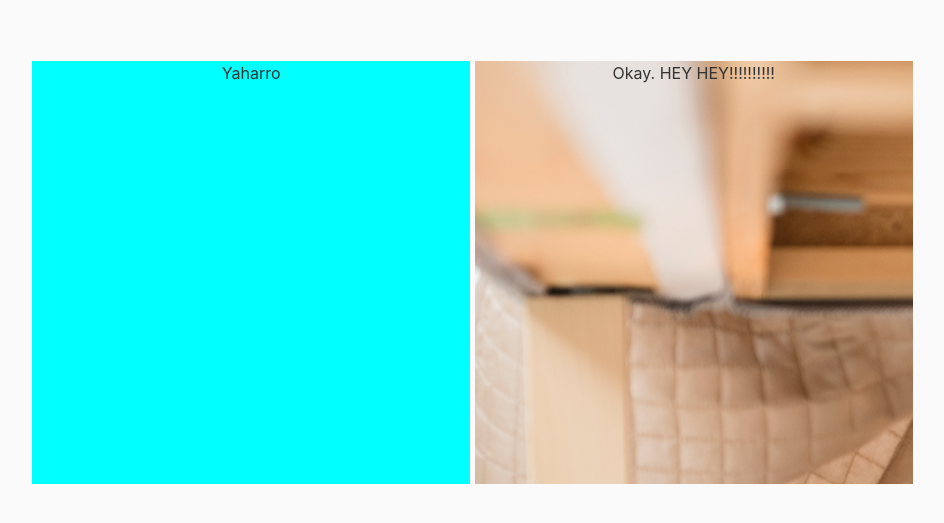
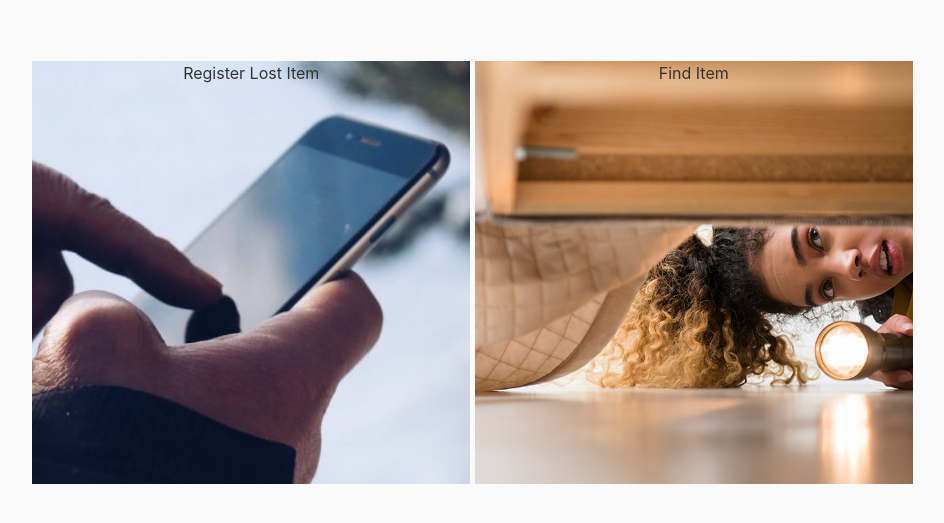
Before and after one commit to Harshitalakhotiya/LostAndFOund, a Django app: page / in a window 1280 px wide. Shown: the part 56-579 px from the top of the page, without its empty margins (160-1104 px from the left). Run offline with Django 3.2, Linux system fonts and the light colour scheme; a user stored in the database is signed in; some libraries are stand-ins or nearby versions.

Commit message:
Update at 6:41

```diff
--- a/found/static/found/home.css
+++ b/found/static/found/home.css
@@ -12,8 +12,20 @@
     background-image: url('assets/lost_item.jpg');
 }
 
+.register-lost-item{
+    background-image: url('assets/register_lost.jpg');
+}
+
 .register-lost-item, .find-item{
     display: inline-block;
     width: 40%;
     height: 700%;
+    background-position: center;
+    background-repeat: no-repeat;
+    background-size: cover;
+    text-align: center;
 }
+
+.register-lost-item:hover, .find-item:hover{
+    opacity: 0.8;
+}
--- a/found/templates/found/home.html
+++ b/found/templates/found/home.html
@@ -22,10 +22,10 @@
 
    <div class = "home-holder">
       <div class = "register-lost-item" onclick = "register_lost_item()">
-         Yaharro
+         Register Lost Item
       </div>
       <div class = "find-item" onclick = "find_lost_item()">
-         Okay. HEY HEY!!!!!!!!!!
+         Find Item
       </div>
    </div>
 {% endblock content %}
```
Also changed, not shown: db.sqlite3, found/static/found/assets/register_lost.jpg (added).
